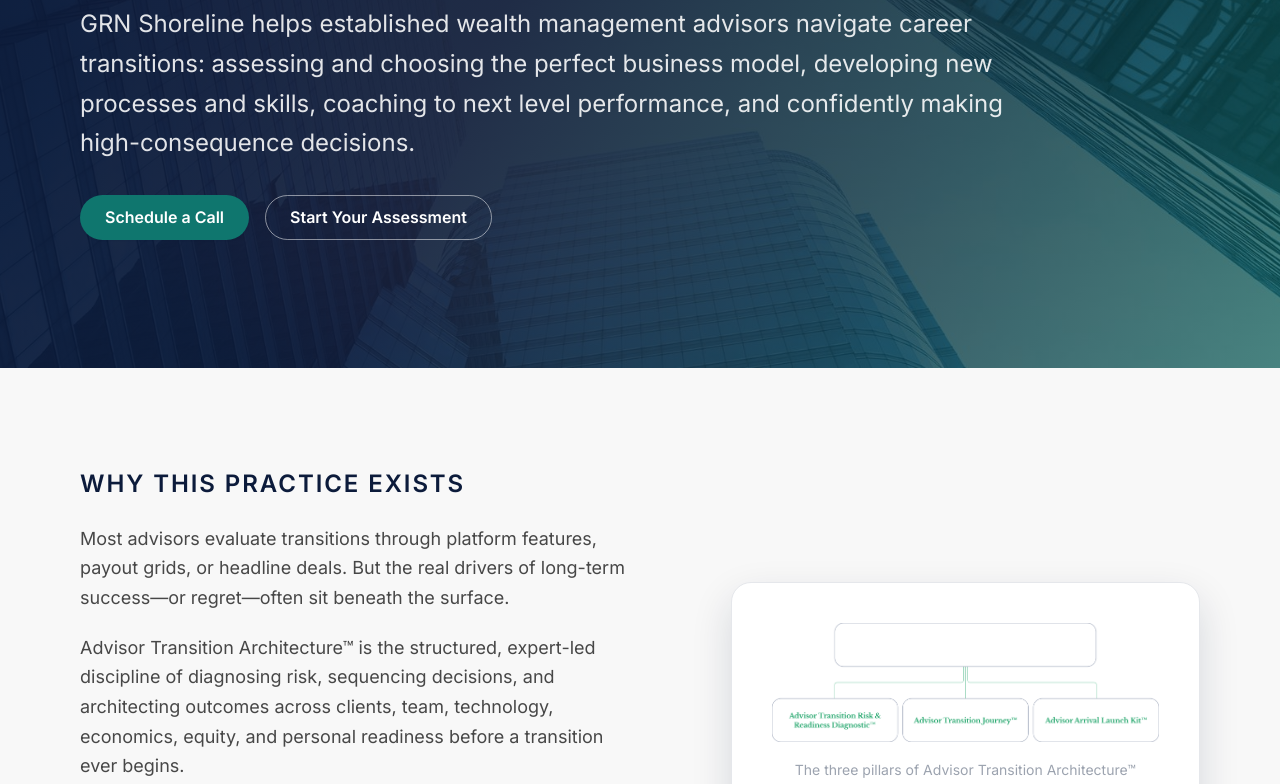
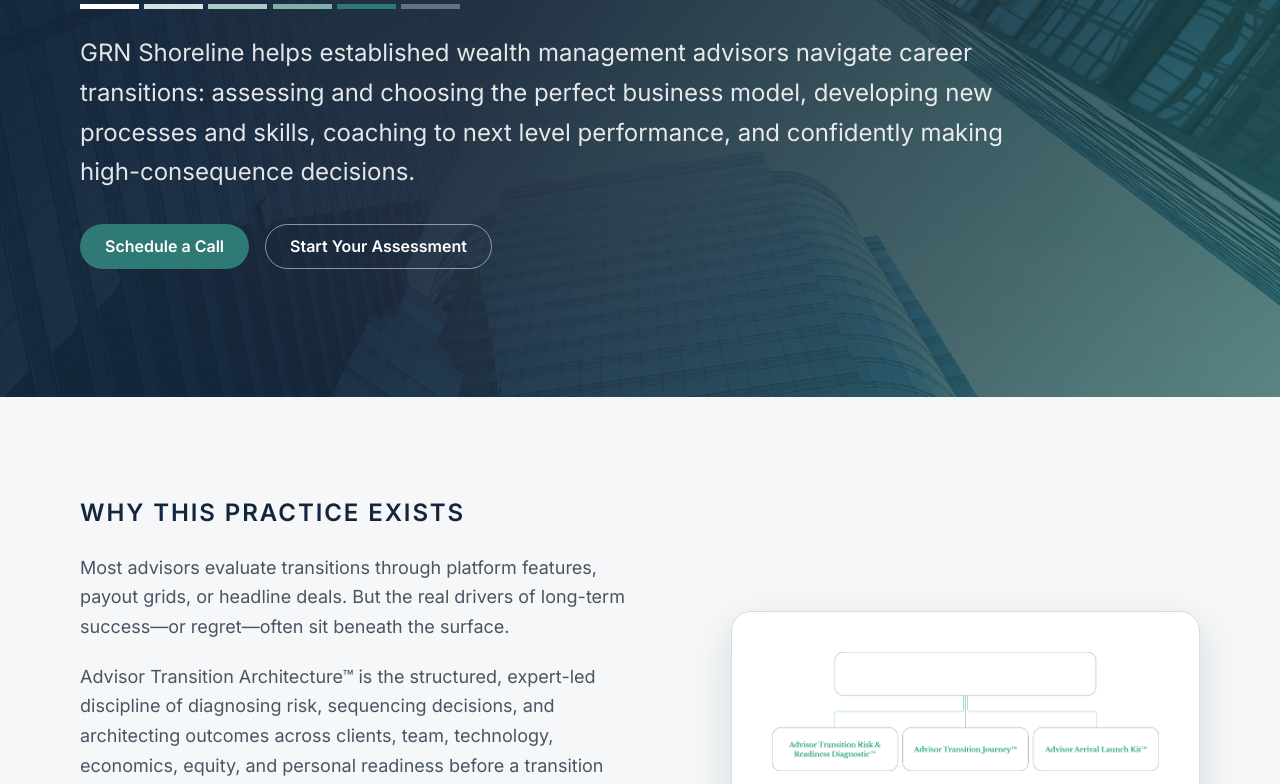
Before and after one commit to mcurrangrnshoreline/grn-shoreline-website, a plain HTML site: page index.html in a window 1280 px wide. Shown: the part 463-1247 px from the top of the page. Drawn offline with nearby package versions, Linux system fonts and the light colour scheme.

Commit message:
Brand color scheme: GRN Shoreline navy/teal/sage palette, signature sage ramp under headlines, dark-mode contrast fixes

```diff
--- a/style.css
+++ b/style.css
@@ -45,62 +45,77 @@
   --font-body: 'Inter', -apple-system, 'Helvetica Neue', sans-serif;
 }
 
-/* ============ COLOR SYSTEM — GRN Shoreline brand ============ */
+/* ============ COLOR SYSTEM — GRN Shoreline brand ============
+   Brand palette (from GRN Shoreline print + LinkedIn assets):
+   Navy #13263B · Deep teal #2F7A74 · Sage ramp #7FB0AA / #A8CBC7 / #D2E4E1 / #EEF4F3
+   Slate text #394756 / #485563 / #626D79 · Mist panel #EEF2F4 */
 :root,
 [data-theme='light'] {
-  --color-navy: #0c1b3b;
-  --color-navy-2: #132549;
-  --color-teal: #0f766e;
-  --color-teal-2: #20a56a;
-  --color-mint: #d5ffed;
+  --color-navy: #13263b;
+  --color-navy-2: #1c3550;
+  --color-teal: #2f7a74;
+  --color-teal-2: #2f7a74;
+  --color-mint: #d2e4e1;
+
+  --color-sage-100: #eef4f3;
+  --color-sage-200: #d2e4e1;
+  --color-sage-300: #a8cbc7;
+  --color-sage-400: #7fb0aa;
+  --color-sage-500: #2f7a74;
+  --color-slate: #65727f;
+  --color-btn: #2f7a74;
+  --color-btn-hover: #26655f;
 
   --color-bg: #ffffff;
-  --color-surface: #f8f8f8;
+  --color-surface: #f5f7f8;
   --color-surface-2: #ffffff;
-  --color-surface-offset: #eef6f2;
-  --color-surface-mint: #d5ffed;
-  --color-divider: #e5e7eb;
-  --color-border: #e5e7eb;
+  --color-surface-offset: #eef4f3;
+  --color-surface-mint: #d2e4e1;
+  --color-divider: #e3e8ec;
+  --color-border: #d5dce2;
 
-  --color-text: #0c1b3b;
-  --color-text-muted: #474747;
-  --color-text-faint: #9ca3af;
-  --color-text-inverse: #f8f8f8;
+  --color-text: #13263b;
+  --color-text-muted: #485563;
+  --color-text-faint: #7a838d;
+  --color-text-inverse: #f5f7f8;
 
-  --color-primary: #0f766e;
-  --color-primary-hover: #0c5c56;
-  --color-primary-active: #094843;
-  --color-primary-highlight: #d5ffed;
+  --color-primary: #2f7a74;
+  --color-primary-hover: #26655f;
+  --color-primary-active: #1f524d;
+  --color-primary-highlight: #d2e4e1;
 
-  --color-accent: #20a56a;
-  --color-accent-hover: #188753;
+  --color-accent: #2f7a74;
+  --color-accent-hover: #26655f;
 
-  --shadow-sm: 0 1px 2px rgba(12, 27, 59, 0.06);
-  --shadow-md: 0 6px 16px rgba(12, 27, 59, 0.09);
-  --shadow-lg: 0 16px 40px rgba(12, 27, 59, 0.14);
+  --shadow-sm: 0 1px 2px rgba(19, 38, 59, 0.06);
+  --shadow-md: 0 6px 16px rgba(19, 38, 59, 0.09);
+  --shadow-lg: 0 16px 40px rgba(19, 38, 59, 0.14);
 }
 
 [data-theme='dark'] {
-  --color-bg: #0a1530;
-  --color-surface: #0c1b3b;
-  --color-surface-2: #101f42;
-  --color-surface-offset: #122645;
-  --color-surface-mint: #163527;
-  --color-divider: #223258;
-  --color-border: #2a3b64;
+  --color-bg: #0e1d2e;
+  --color-surface: #13263b;
+  --color-surface-2: #172c44;
+  --color-surface-offset: #1a3149;
+  --color-surface-mint: #1e3d44;
+  --color-divider: #243a52;
+  --color-border: #2e4560;
 
-  --color-text: #eef2f7;
-  --color-text-muted: #b7c0d6;
-  --color-text-faint: #7f8bab;
-  --color-text-inverse: #0c1b3b;
+  --color-text: #eef4f3;
+  --color-text-muted: #b4c0cb;
+  --color-text-faint: #7f8e9c;
+  --color-text-inverse: #13263b;
 
-  --color-primary: #2bbfa0;
-  --color-primary-hover: #4fd2b5;
-  --color-primary-active: #20a56a;
-  --color-primary-highlight: #163527;
+  --color-teal: #7fb0aa;
+  --color-teal-2: #7fb0aa;
 
-  --color-accent: #33c17a;
-  --color-accent-hover: #57d295;
+  --color-primary: #7fb0aa;
+  --color-primary-hover: #a8cbc7;
+  --color-primary-active: #5f9a93;
+  --color-primary-highlight: #1e3d44;
+
+  --color-accent: #a8cbc7;
+  --color-accent-hover: #d2e4e1;
 
   --shadow-sm: 0 1px 2px rgba(0, 0, 0, 0.3);
   --shadow-md: 0 6px 16px rgba(0, 0, 0, 0.35);
@@ -109,23 +124,25 @@
 
 @media (prefers-color-scheme: dark) {
   :root:not([data-theme]) {
-    --color-bg: #0a1530;
-    --color-surface: #0c1b3b;
-    --color-surface-2: #101f42;
-    --color-surface-offset: #122645;
-    --color-surface-mint: #163527;
-    --color-divider: #223258;
-    --color-border: #2a3b64;
-    --color-text: #eef2f7;
-    --color-text-muted: #b7c0d6;
-    --color-text-faint: #7f8bab;
-    --color-text-inverse: #0c1b3b;
-    --color-primary: #2bbfa0;
-    --color-primary-hover: #4fd2b5;
-    --color-primary-active: #20a56a;
-    --color-primary-highlight: #163527;
-    --color-accent: #33c17a;
-    --color-accent-hover: #57d295;
+    --color-bg: #0e1d2e;
+    --color-surface: #13263b;
+    --color-surface-2: #172c44;
+    --color-surface-offset: #1a3149;
+    --color-surface-mint: #1e3d44;
+    --color-divider: #243a52;
+    --color-border: #2e4560;
+    --color-text: #eef4f3;
+    --color-text-muted: #b4c0cb;
+    --color-text-faint: #7f8e9c;
+    --color-text-inverse: #13263b;
+    --color-teal: #7fb0aa;
+  --color-teal-2: #7fb0aa;
+    --color-primary: #7fb0aa;
+    --color-primary-hover: #a8cbc7;
+    --color-primary-active: #5f9a93;
+    --color-primary-highlight: #1e3d44;
+    --color-accent: #a8cbc7;
+    --color-accent-hover: #d2e4e1;
     --shadow-sm: 0 1px 2px rgba(0, 0, 0, 0.3);
     --shadow-md: 0 6px 16px rgba(0, 0, 0, 0.35);
     --shadow-lg: 0 16px 40px rgba(0, 0, 0, 0.45);
@@ -336,12 +353,12 @@
   line-height: 1.2;
 }
 .btn--primary {
-  background: var(--color-teal);
+  background: var(--color-btn);
   color: #fff;
   box-shadow: var(--shadow-sm);
 }
 .btn--primary:hover {
-  background: var(--color-primary-hover);
+  background: var(--color-btn-hover);
   box-shadow: var(--shadow-md);
   transform: translateY(-1px);
 }
@@ -442,9 +459,9 @@
   inset: 0;
   background: linear-gradient(
     115deg,
-    rgba(12, 27, 59, 0.94) 0%,
-    rgba(12, 27, 59, 0.82) 42%,
-    rgba(15, 118, 110, 0.55) 100%
+    rgba(19, 38, 59, 0.94) 0%,
+    rgba(19, 38, 59, 0.84) 42%,
+    rgba(47, 122, 116, 0.55) 100%
   );
   z-index: 1;
 }
@@ -464,6 +481,24 @@
   max-width: 62ch;
   margin-bottom: var(--space-8);
   font-family: var(--font-body);
+}
+/* Brand signature: six-step sage ramp (matches LinkedIn banner) */
+.hero h1::after,
+.page-hero h1::after {
+  content: '';
+  display: block;
+  width: min(100%, 380px);
+  height: 5px;
+  margin-top: var(--space-6);
+  background: linear-gradient(
+    90deg,
+    #ffffff 0 15.5%, transparent 15.5% 16.9%,
+    #d2e4e1 16.9% 32.4%, transparent 32.4% 33.8%,
+    #a8cbc7 33.8% 49.3%, transparent 49.3% 50.7%,
+    #7fb0aa 50.7% 66.2%, transparent 66.2% 67.6%,
+    #2f7a74 67.6% 83.1%, transparent 83.1% 84.5%,
+    #65727f 84.5% 100%
+  );
 }
 .hero-ctas {
   display: flex;
@@ -736,8 +771,8 @@
   flex-direction: column;
   align-items: center;
   gap: var(--space-6);
-  background-image: radial-gradient(circle at 15% 20%, rgba(32, 165, 106, 0.28), transparent 45%),
-    radial-gradient(circle at 85% 80%, rgba(15, 118, 110, 0.28), transparent 45%);
+  background-image: radial-gradient(circle at 15% 20%, rgba(127, 176, 170, 0.18), transparent 45%),
+    radial-gradient(circle at 85% 80%, rgba(47, 122, 116, 0.3), transparent 45%);
 }
 .cta-band h2 {
   font-size: var(--text-2xl);
@@ -780,6 +815,14 @@
   font-size: var(--text-lg);
   color: var(--color-navy);
   margin-bottom: var(--space-2);
+}
+[data-theme='dark'] .newsletter-copy h3 {
+  color: var(--color-text);
+}
+@media (prefers-color-scheme: dark) {
+  :root:not([data-theme]) .newsletter-copy h3 {
+    color: var(--color-text);
+  }
 }
 .newsletter-copy p {
   color: var(--color-text-muted);
```
